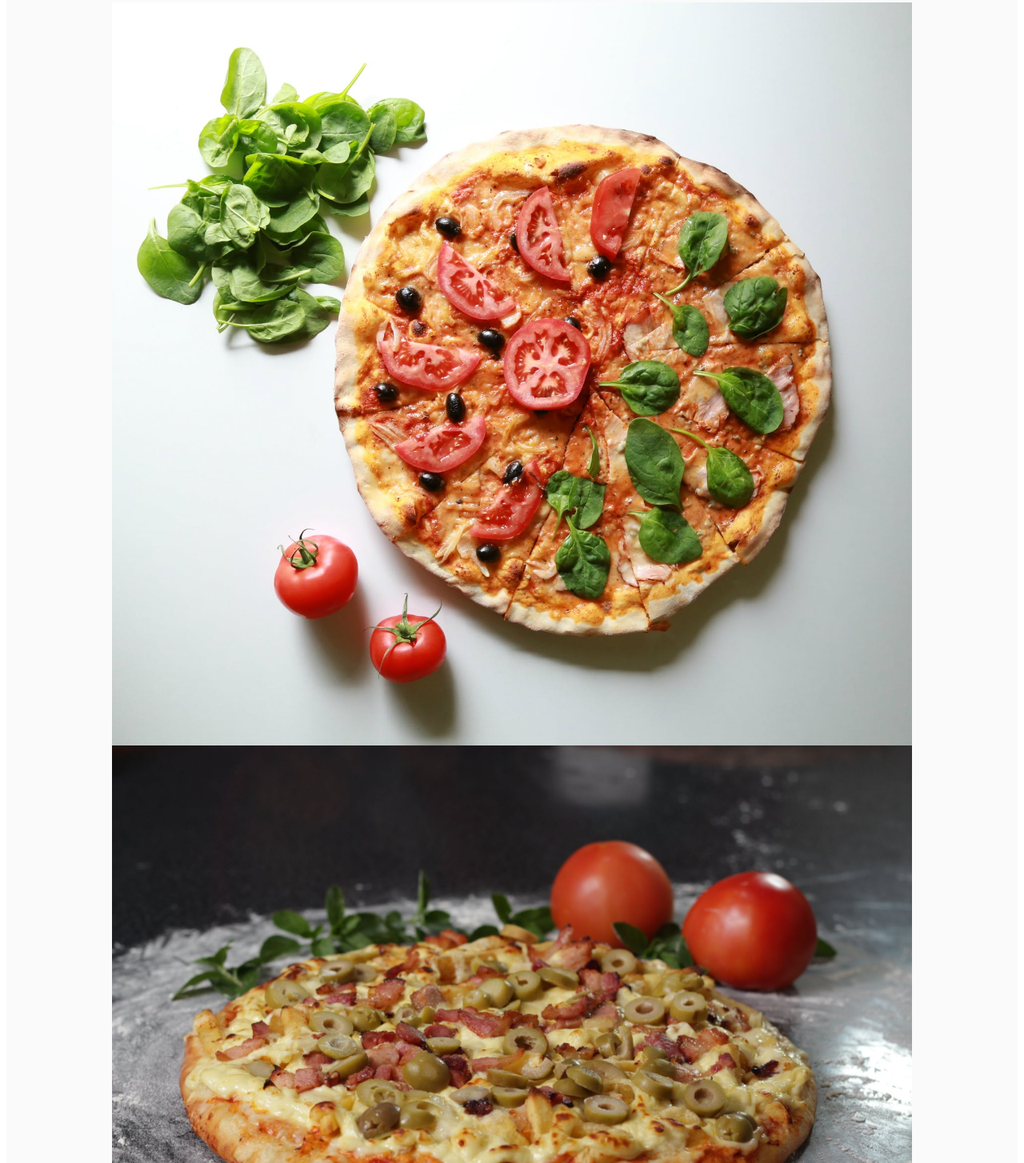
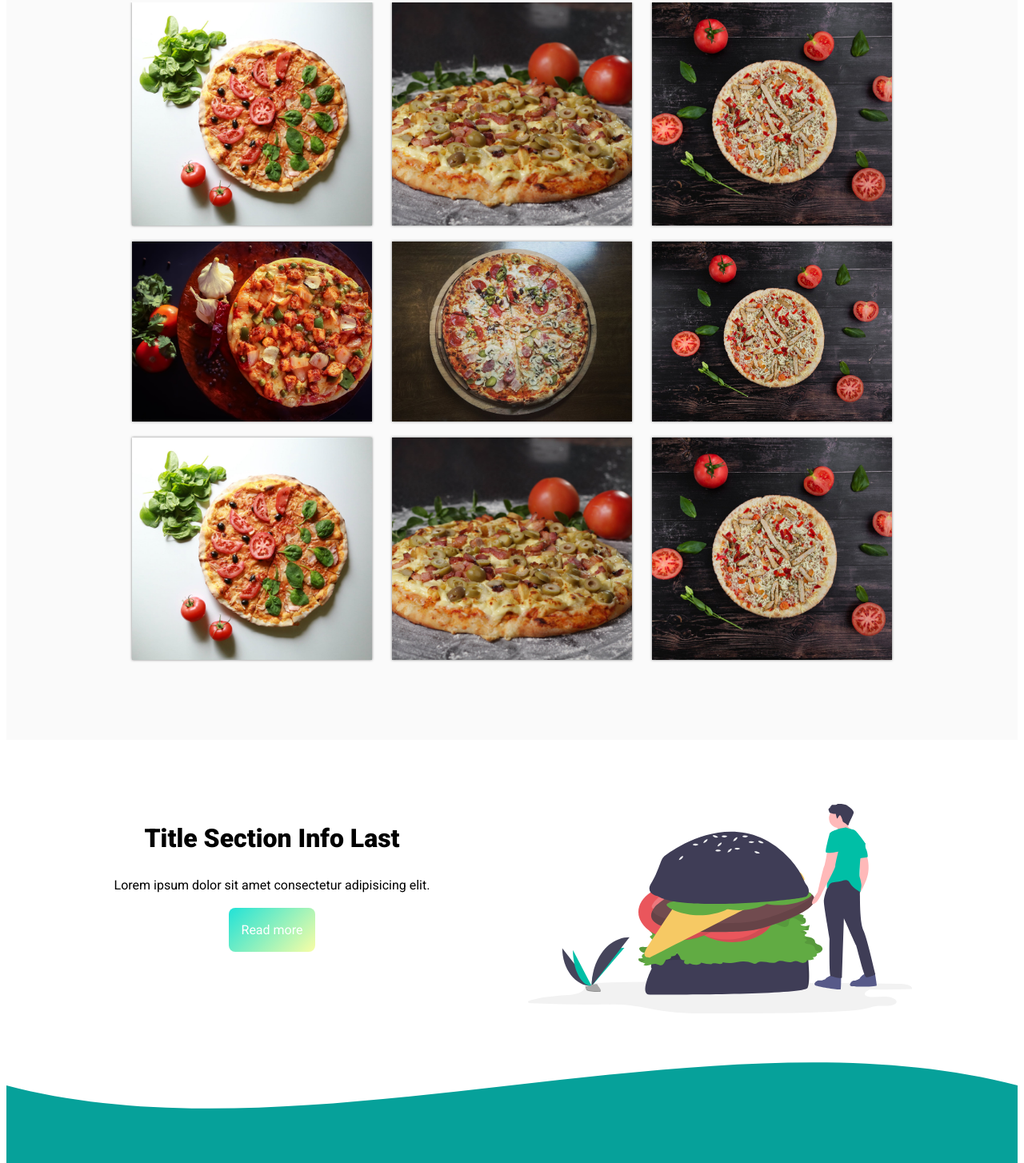
Before and after one commit to jelsonjay/landing-page-app, a plain HTML site: page index.html in a window 1280 px wide. Shown: the part 2149-3603 px from the top of the page at 80% size. Drawn offline with nearby package versions, Linux system fonts and the light colour scheme.

Commit message:
update info changes

```diff
--- a/css/styles.css
+++ b/css/styles.css
@@ -199,10 +199,35 @@ title.right {
 }
 .work-content {
 	display: flex;
+	width: 100%;
 	flex-wrap: wrap;
+	justify-content: space-evenly;
+	overflow: hidden;
 }
 .work-content > img {
-	width: 100%;
+	width: 30%;
+	object-fit: cover;
+	margin-bottom: 20px;
+	display: block;
+	box-shadow: 0px 0px 3px 0px rgba(0, 0, 0, 0.5);
+	overflow: hidden;
+	cursor: pointer;
 }
-
-/*========FOOTER==========*/
+/*========LAST INFO==========*/
+.last-section {
+	display: flex;
+	flex-wrap: wrap;
+	justify-content: space-between;
+	padding-bottom: 40px;
+}
+.last-section img {
+	width: 48%;
+}
+.last-section .container-main-text {
+	width: 40%;
+}
+/*==========FOOTER==========*/
+footer {
+	background-color: #06a19a;
+	color: var(--clr-white);
+}
--- a/index.html
+++ b/index.html
@@ -73,30 +73,33 @@
 <div class="container">
 <h2 class="title">Portfolio</h2>
 <article class="work-content">
-  <img src="/img/pizza-2.jpeg" alt="">
-  <img src="/img/pizza-3.jpeg" alt="">
-  <img src="/img/pizza-6.jpeg" alt="">
-  <img src="/img/vegg.jpeg" alt="">
-  <img src="/img/veggie-1.jpeg" alt="">
-  <img src="/img/static.svg" alt="">
-  <img src="/img/pizza-2.jpeg" alt="">
-  <img src="/img/static.svg" alt="">
+  <img src="/img/pizza-2.jpeg" alt="Pizza 1">
+  <img src="/img/pizza-3.jpeg" alt="Pizza 2">
+  <img src="/img/pizza-6.jpeg" alt="Pizza 3">
+  <img src="/img/vegg.jpeg"    alt="Pizza 4">
+  <img src="/img/veggie-1.jpeg"alt="Pizza 5">
+  <img src="/img/pizza-6.jpeg" alt="Pizza 6">
+  <img src="/img/pizza-2.jpeg" alt="Pizza 7">
+  <img src="/img/pizza-3.jpeg" alt="Pizza 8">
+  <img src="/img/pizza-6.jpeg" alt="Pizza 9">
 </article>
 </div>
 </section>
 
 <section class="info-last">
 <div class="container last-section">
+<div  class="container-main-text">
 <h2 class="title left">Title Section Info Last</h2>
 <p>Lorem ipsum dolor sit amet consectetur adipisicing elit.</p>
 <a href="" class="btn">Read more</a>
+</div>
 <img src="/img/hamburger.svg" alt="">
 </div>
 
 <div class="svg-wave" style="height: 150px; overflow: hidden;"><svg viewBox="0 0 500 150" preserveAspectRatio="none"
     style="height: 100%; width: 100%;">
     <path d="M0.00,49.98 C149.99,150.00 349.20,-49.98 500.00,49.98 L500.00,150.00 L0.00,150.00 Z"
-      style="stroke: none; fill: #08f;"></path>
+      style="stroke: none; fill: #06a19a;"></path>
   </svg></div>
 </section>
 <section>
```
